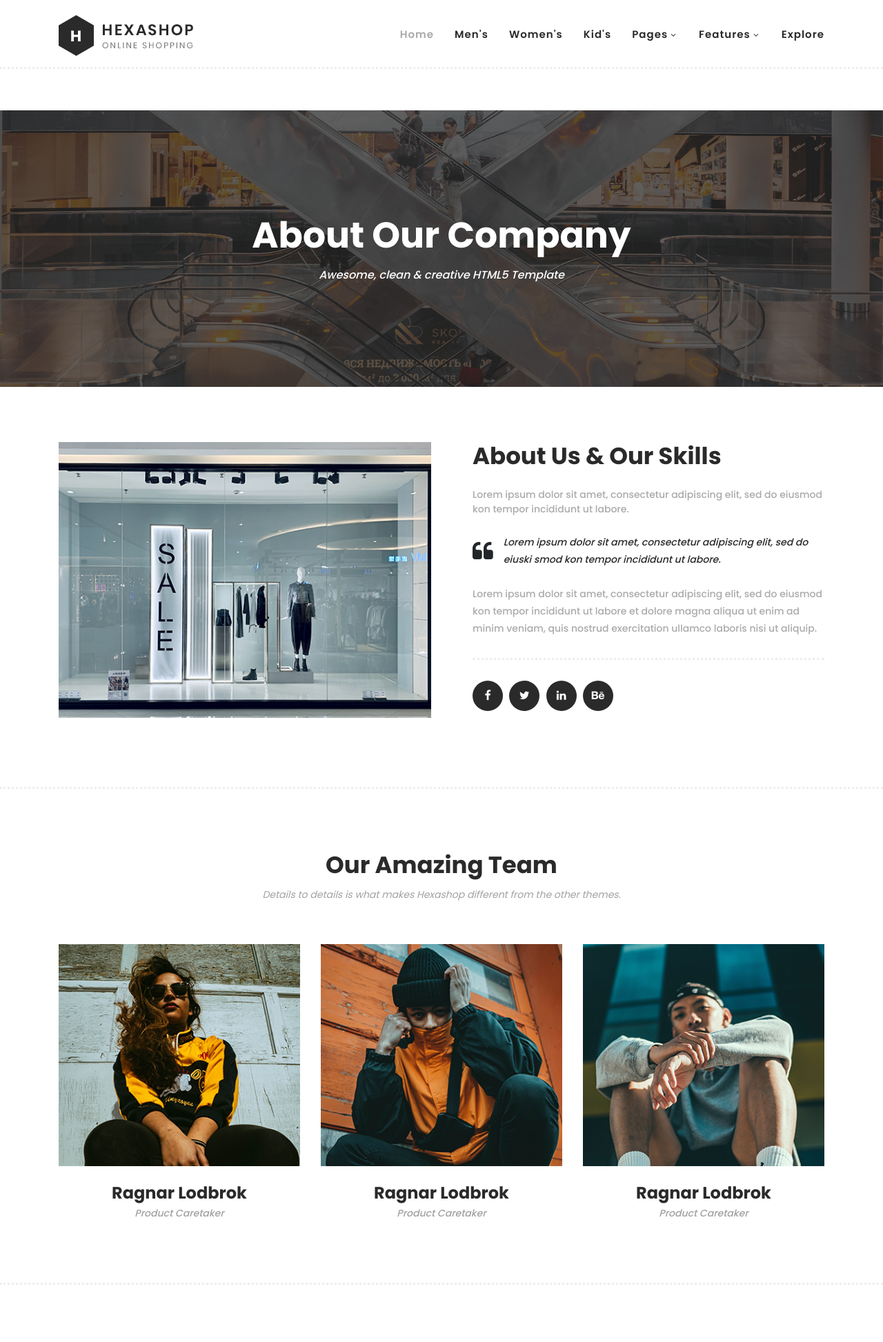
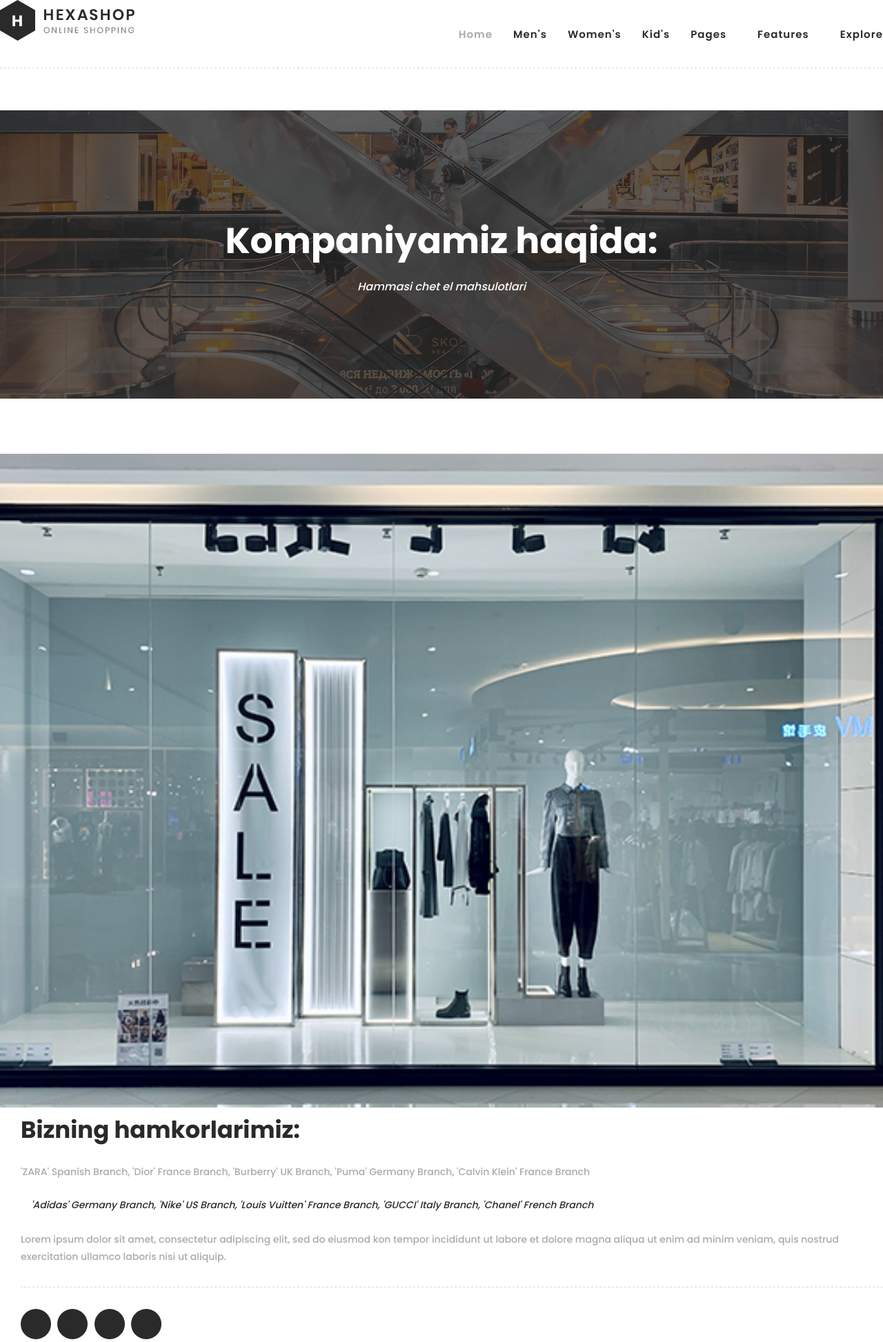
Before and after one commit to Raximboy7/Shopping, a Django app: template templates/blog/about.html in a window 1280 px wide. Shown: the top 1946 px of the page at 69% size. Run offline with Django 4.2, Linux system fonts and the light colour scheme; the template is opened without the code that fills it, so the values that code supplies are empty.

Commit message:
About yarimi qilindi

```diff
--- a/templates/blog/about.html
+++ b/templates/blog/about.html
@@ -13,15 +14,15 @@
 
 
     <!-- Additional CSS Files -->
-    <link rel="stylesheet" type="text/css" href="assets/css/bootstrap.min.css">
+    <link rel="stylesheet" type="{% static 'text/css'%}" href="assets/css/bootstrap.min.css">
 
-    <link rel="stylesheet" type="text/css" href="assets/css/font-awesome.css">
+    <link rel="stylesheet" type="{% static 'text/css'%}" href="assets/css/font-awesome.css">
 
-    <link rel="stylesheet" href="assets/css/templatemo-hexashop.css">
+    <link rel="stylesheet" href="{% static 'assets/css/templatemo-hexashop.css'%}">
 
-    <link rel="stylesheet" href="assets/css/owl-carousel.css">
+    <link rel="stylesheet" href="{% static 'assets/css/owl-carousel.css'%}">
 
-    <link rel="stylesheet" href="assets/css/lightbox.css">
+    <link rel="stylesheet" href="{% static 'assets/css/lightbox.css'%}">
 <!--
 
 TemplateMo 571 Hexashop
@@ -64,10 +65,10 @@
                             <li class="submenu">
                                 <a href="javascript:;">Pages</a>
                                 <ul>
-                                    <li><a href="about.html">About Us</a></li>
-                                    <li><a href="products.html">Products</a></li>
-                                    <li><a href="single-product.html">Single Product</a></li>
-                                    <li><a href="contact.html">Contact Us</a></li>
+                                    <li><a href="{% url 'about' %}">About Us</a></li>
+                                    <li><a href="{% url 'products' %}">Products</a></li>
+                                    <li><a href="{% url 'single-product' %}">Single Product</a></li>
+                                    <li><a href="{% url 'contact' %}">Contact Us</a></li>
                                 </ul>
                             </li>
                             <li class="submenu">
@@ -98,8 +99,8 @@
             <div class="row">
                 <div class="col-lg-12">
                     <div class="inner-content">
-                        <h2>About Our Company</h2>
-                        <span>Awesome, clean &amp; creative HTML5 Template</span>
+                        <h2>Kompaniyamiz haqida:</h2>
+                        <span>Hammasi chet el mahsulotlari</span>
                     </div>
                 </div>
             </div>
@@ -113,15 +114,15 @@
             <div class="row">
                 <div class="col-lg-6">
                     <div class="left-image">
-                        <img src="assets/images/about-left-image.jpg" alt="">
+                        <img src="{% static 'assets/images/about-left-image.jpg'%}" alt="">
                     </div>
                 </div>
                 <div class="col-lg-6">
                     <div class="right-content">
-                        <h4>About Us &amp; Our Skills</h4>
-                        <span>Lorem ipsum dolor sit amet, consectetur adipiscing elit, sed do eiusmod kon tempor incididunt ut labore.</span>
+                        <h4>Bizning hamkorlarimiz: </h4>
+                        <span> 'ZARA' Spanish Branch, 'Dior' France Branch, 'Burberry' UK Branch, 'Puma' Germany Branch, 'Calvin Klein' France Branch</span>
                         <div class="quote">
-                            <i class="fa fa-quote-left"></i><p>Lorem ipsum dolor sit amet, consectetur adipiscing elit, sed do eiuski smod kon tempor incididunt ut labore.</p>
+                            <i class="fa fa-quote-left"></i><p>'Adidas' Germany Branch, 'Nike' US Branch, 'Louis Vuitten' France Branch, 'GUCCI' Italy Branch, 'Chanel' French Branch</p>
                         </div>
                         <p>Lorem ipsum dolor sit amet, consectetur adipiscing elit, sed do eiusmod kon tempor incididunt ut labore et dolore magna aliqua ut enim ad minim veniam, quis nostrud exercitation ullamco laboris nisi ut aliquip.</p>
                         <ul>
```
Also changed, not shown: other parts of templates/blog/about.html (+20 -19 lines).
